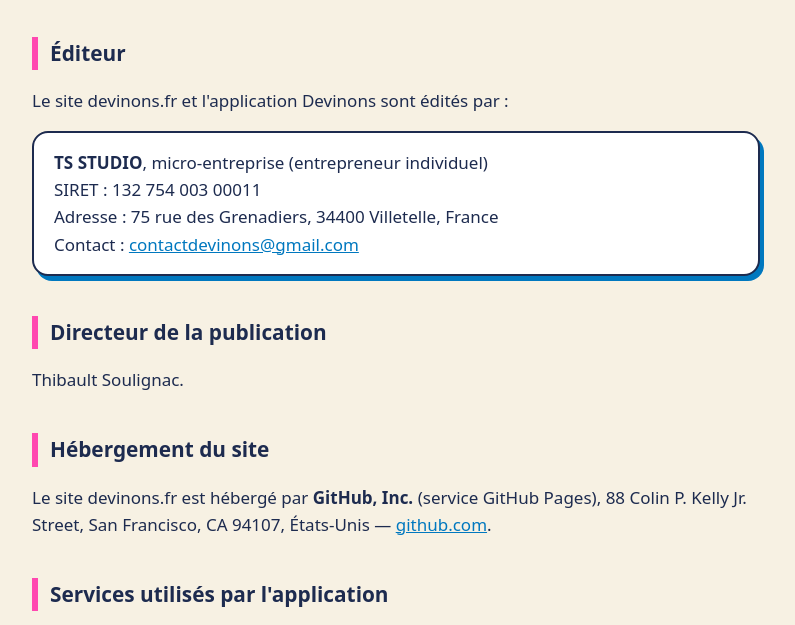
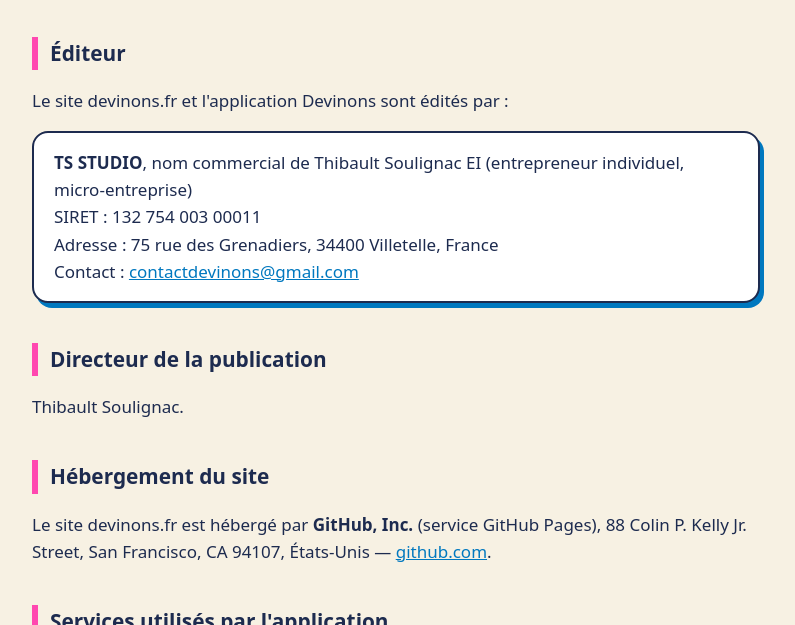
Before and after one commit to Leduniste/devinons-legal, a plain HTML site: page mentions-legales.html in a window 1280 px wide. Shown: the part 105-730 px from the top of the page, without its empty margins (244-1039 px from the left). Drawn offline with Linux system fonts and the light colour scheme.

Commit message:
Mentions légales : nom de l'entrepreneur suivi de « EI » (obligation de l'entrepreneur individuel)

```diff
--- a/mentions-legales.html
+++ b/mentions-legales.html
@@ -61,7 +61,7 @@
   <h2>Éditeur</h2>
   <p>Le site devinons.fr et l'application Devinons sont édités par :</p>
   <div class="resume">
-    <strong>TS STUDIO</strong>, micro-entreprise (entrepreneur individuel)<br>
+    <strong>TS STUDIO</strong>, nom commercial de Thibault Soulignac EI (entrepreneur individuel, micro-entreprise)<br>
     SIRET : 132 754 003 00011<br>
     Adresse : 75 rue des Grenadiers, 34400 Villetelle, France<br>
     Contact : <a href="mailto:contactdevinons@gmail.com">contactdevinons@gmail.com</a>
```
